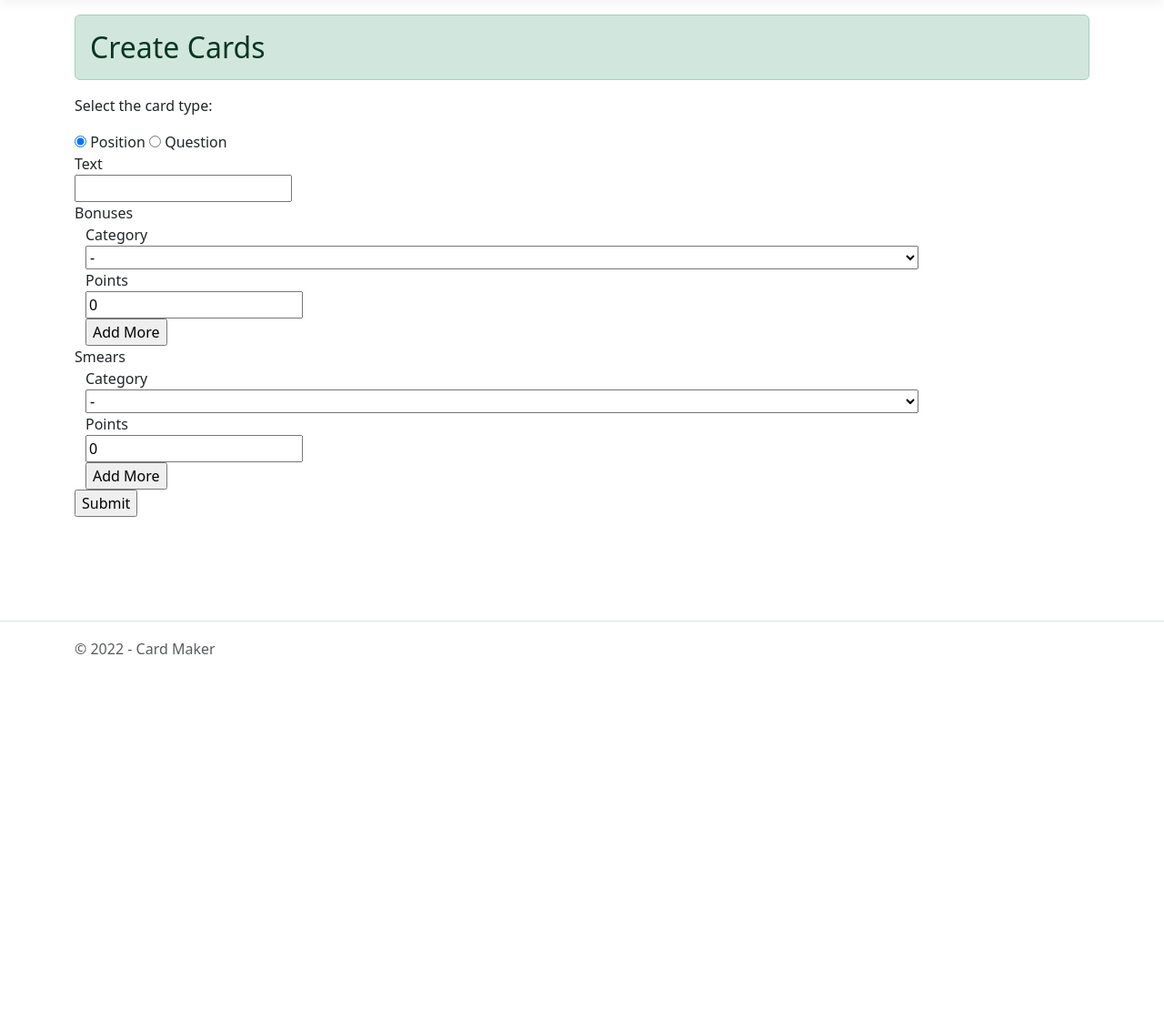
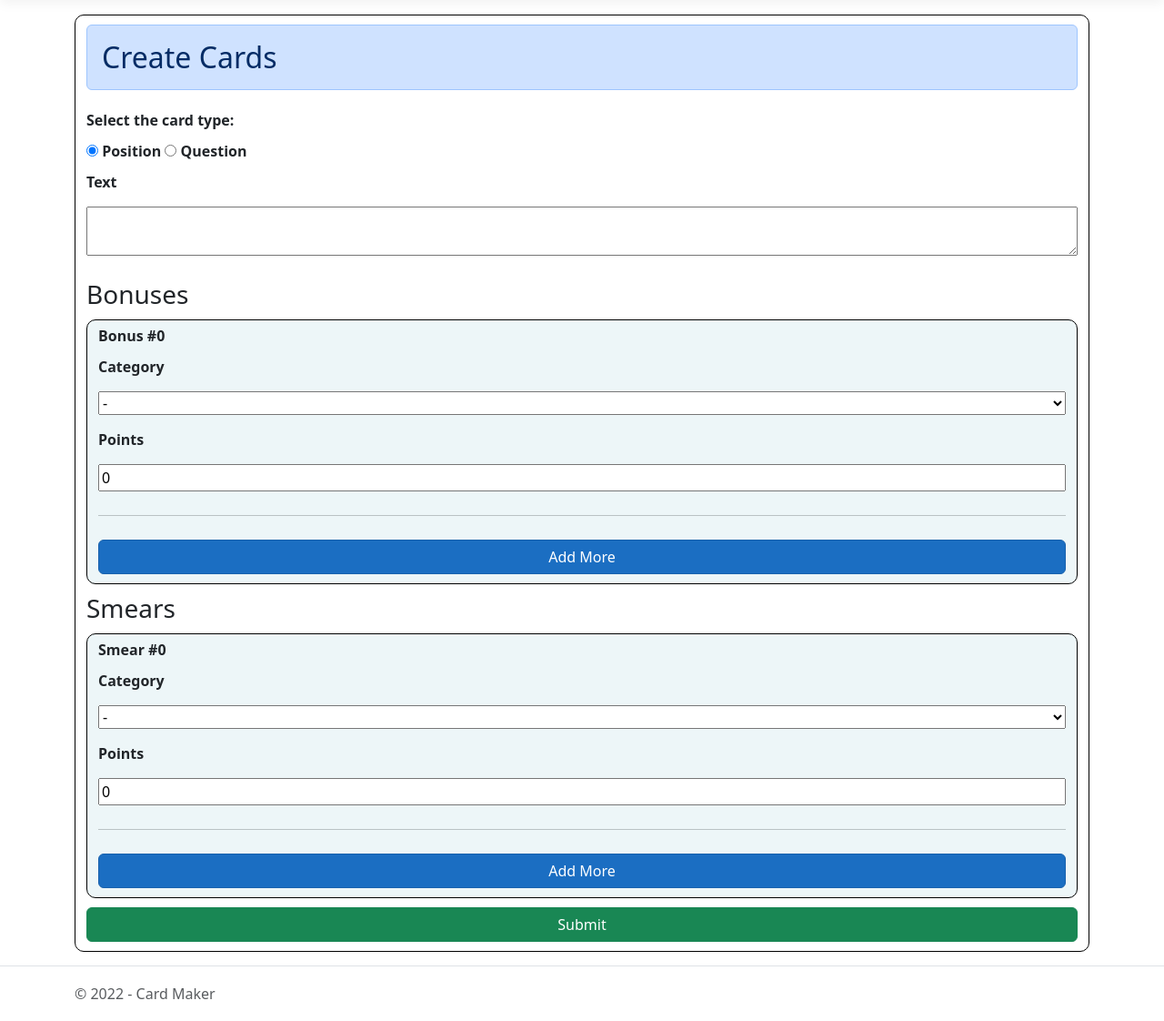
Before and after one commit to will-eberhard-mscst/Board-Game-USA, a PHP site: page /cardmaker/?page=add in a window 1280 px wide. Shown: the part 57-1179 px from the top of the page at 91% size. Before the commit the page ends 776 px from the top, so only its background shows below. Run offline with PHP 8.4, Linux system fonts and the light colour scheme; some libraries are stand-ins or nearby versions.

Commit message:
Enabled adding more bonuses and smears

```diff
--- a/add.php
+++ b/add.php
@@ -62,15 +62,84 @@ foreach($categories as $cat){
     $cat_options .= "<option value='$id'><strong>$name</strong> - $desc</option>";
 }
 
+
+/*
+Add a Bonus tag:
+*/
+function AddBonus($bonus_no){
+    global $cat_options;
+
+    return "
+    <div class='bonus'>
+        <div><label>Bonus #$bonus_no</label></div>
+        <div><label for='bonuses[$bonus_no][id]'>Category</label></div>
+        <div>
+            <select class='chosen-select' name='bonuses[0][id]'>
+                $cat_options
+            </select>
+        </div>
+
+        <div><label for='bonuses[$bonus_no][points]'>Points</label></div>
+        <div><input type='number' name='bonuses[0][points]' value='0'></div>
+    </div>
+    <hr>
+    ";
+}
+
+/*
+Add a Smear tag:
+*/
+function AddSmear($no){
+    global $cat_options;
+
+    return "
+    <div class='smear'>
+        <div><label>Smear #$no</label></div>
+        <div><label for='smears[$no][id]'>Category</label></div>
+        <div>
+            <select class='chosen-select' name='smears[$no][id]'>
+                $cat_options
+            </select>
+        </div>
+
+        <div><label for='smears[$no][points]''>Points</label></div>
+        <div><input type='number' name='smears[$no][points]' value='0'></div>
+    </div>
+    <hr>
+    ";
+}
+
+/*
+AJAX:
+Get the function name that is trying to be called:
+*/
+if(isset($_POST['functionname'])){
+
+    $func = $_POST['functionname'];
+
+    switch($func){
+        case 'AddBonus':
+            echo AddBonus($_POST['data']);
+            break;
+
+        case 'AddSmear':
+            echo AddSmear($_POST['data']);
+            break;
+    }
+
+    exit;
+}
+
 ?>
 
-<body>
-    <div>
-        <h2 class="alert alert-success">Create Cards</h2>
+
+<div class='create'>
+    <div class='container'>
+        <h2 class="alert alert-primary">Create Cards</h2>
 
         <form method='post'>
 
-            <p>Select the card type:</p>
+            <div><label>Select the card type:</label></div>
             <div>
                 <input type="radio" name="card_type" id="position" value="Position" checked>
                 <label for="position">Position</label>
@@ -79,44 +148,31 @@ foreach($categories as $cat){
             </div>
 
             <div><label for="text">Text</label></div>
-            <div><input type='text' name='text'></div>
+            <div><textarea name='text'></textarea></div>
 
-            <div><label for="bonuses">Bonuses</label></div>
 
-            <div class='container'>
-                <div><label for="bonuses[0][id]">Category</label></div>
-                <div>
-                    <select name='bonuses[0][id]'>
-                        <?=$cat_options?>
-                    </select>
+            <div><h3 class='heading'>Bonuses</h3></div>
+
+            <div class='container inner'>
+                <div id='bonuses'>
+                    <?=AddBonus(0)?>
                 </div>
-
-                <div><label for="bonuses[0][points]">Points</label></div>
-                <div><input type='number' name='bonuses[0][points]' value='0'></div>
-
-                <div><input type='button' value='Add More'></div>
+                <div><input type='button' value='Add More' class='btn btn-primary' onclick='AddBonus()'></div>
             </div>
 
 
-            <div><label for="smears">Smears</label></div>
+            <div><h3 class='heading'>Smears</h3></div>
 
-            <div class='container'>
-                <div><label for="smears[0][id]">Category</label></div>
-                <div>
-                    <select name='smears[0][id]'>
-                        <?=$cat_options?>
-                    </select>
+            <div class='container inner'>
+                <div id='smears'>
+                    <?=AddSmear(0)?>
                 </div>
-
-                <div><label for="smears[0][points]">Points</label></div>
-                <div><input type='number' name='smears[0][points]' value='0'></div>
-
-                <div><input type='button' value='Add More'></div>
+                <div><input type='button' value='Add More' class='btn btn-primary' onclick='AddSmear()'></div>
             </div>
 
 
-            <div><input type="submit" value="Submit"></div>
+            <div><input type="submit" value="Submit" class='btn btn-success'></div>
 
         </form>
     </div>
-</body>
+</div>
--- a/css/cardmaker.css
+++ b/css/cardmaker.css
@@ -63,3 +63,35 @@ a.navbar-brand {
     white-space: nowrap;
     line-height: 60px;
   }
+
+
+
+
+  label{
+    font-weight: bold;
+    margin-top: 5px;
+    margin-bottom: 5px;
+  }
+
+  h3[class='heading']{
+    margin-top: 10px;
+    margin-bottom: 10px;
+  }
+
+  input, select, h2, textarea{
+    margin-top: 10px;
+    margin-bottom: 10px;
+  }
+
+  input[type='text'], input[type='number'], input[type='button'], input[type='submit'], select, textarea{
+    width: 100%;
+  }
+
+  .create .container{
+    border: solid black 1px;
+    border-radius: 10px;
+  }
+
+  .inner{
+    background-color: rgb(237, 246, 248);
+  }
--- a/index.php
+++ b/index.php
@@ -5,7 +5,8 @@
     <meta name="viewport" content="width=device-width, initial-scale=1.0" />
     <title>Card Maker</title>
 
-    <link rel="stylesheet" href="../bootstrap-5.2.0-dist/css/bootstrap.min.css">
+    <link rel="stylesheet" href="../utils/bootstrap-5.2.0-dist/css/bootstrap.min.css">
+    <link rel="stylesheet" href="../utils/chosen/chosen.min.css">
     <link rel="stylesheet" href="css/cardmaker.css" />
 </head>
 <body>
@@ -45,8 +46,10 @@
         </div>
     </footer>
 
-
-    <script src="../bootstrap-5.2.0-dist/js/bootstrap.bundle.min.js"></script>
+    <script src="https://ajax.googleapis.com/ajax/libs/jquery/3.6.0/jquery.min.js"></script>
+    <script src="../utils/bootstrap-5.2.0-dist/js/bootstrap.bundle.min.js"></script>
+    <script src="../utils/chosen/chosen.jquery.min.js"></script>
+    <script src="js/site.js"></script>
 
 </body>
 </html>
--- /dev/null
+++ b/js/site.js
@@ -0,0 +1,67 @@
+
+$(".chosen-select").chosen({
+
+});
+
+/*
+Add a Bonus
+*/
+var bonus_no = 0;
+
+function AddBonus(){
+
+    $.ajax({
+        type: "POST",
+        url: 'add.php',
+        data: {
+                'functionname': 'AddBonus',
+                'data': ++bonus_no
+            },
+
+        success: function (obj, textstatus) {
+            console.log(textstatus);
+
+            var elm = $('#bonuses');
+
+            if(textstatus = 'success'){
+                elm.append(obj);
+                //chosen must be called again to apply it to the dropdown menu.
+                $(".chosen-select").chosen();
+            }
+            else{
+                elm.append("<p class='alert alert-danger'>An error occured</p>");
+            }
+        }
+    });
+}
+
+/*
+Add a Smear
+*/
+var smear_no = 0;
+
+function AddSmear(){
+
+    $.ajax({
+        type: "POST",
+        url: 'add.php',
+        data: {
+                'functionname': 'AddSmear',
+                'data': ++smear_no
+            },
+
+        success: function (obj, textstatus) {
+            console.log(textstatus);
+
+            var elm = $('#smears');
+
+            if(textstatus = 'success'){
+                elm.append(obj);
+                $(".chosen-select").chosen();
+            }
+            else{
+                elm.append("<p class='alert alert-danger'>An error occured</p>");
+            }
+        }
+    });
+}
```
